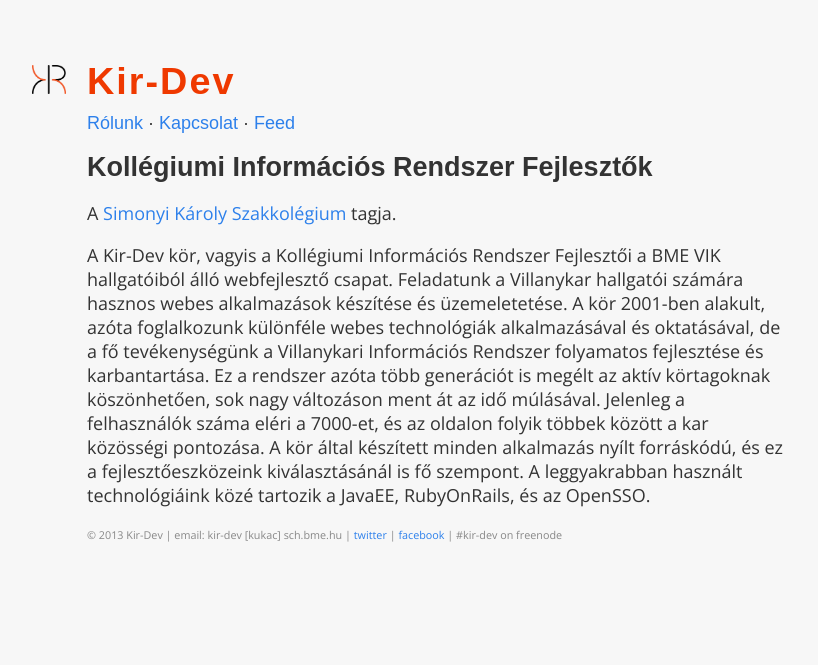
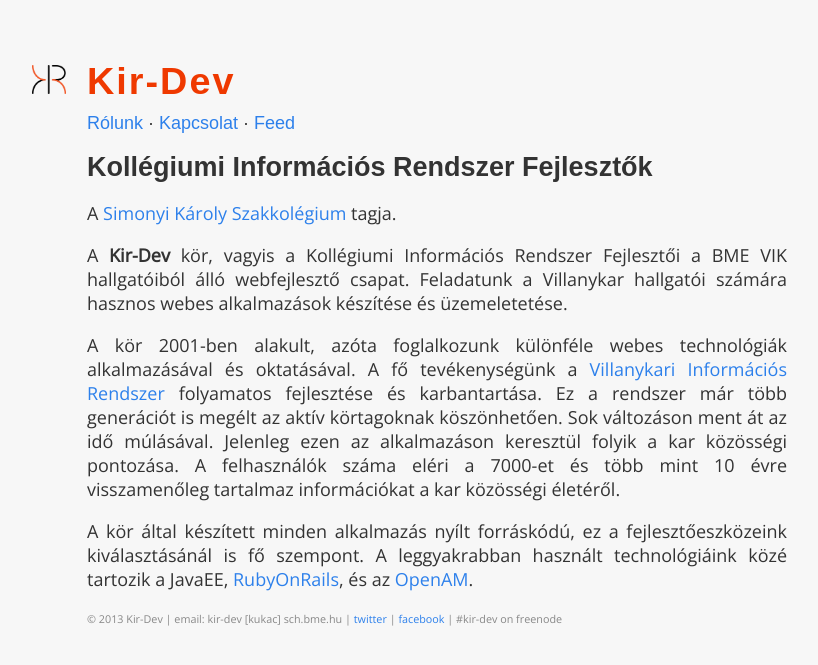
Before and after one commit to kir-dev/kir-dev.sch.bme.hu, a Jekyll site: the page built from about.html, in a window 1280 px wide. Shown: the top 665 px of the page, without its empty margins (203-1021 px from the left). Built offline with Jekyll 4.4.1, drawn with Linux system fonts in a browser that asks for light colours; some web fonts are replaced; Markdown is read by kramdown in place of the engine named in the settings.

Commit message:
about page format, set text-align to justify for paragraphs

```diff
--- a/about.html
+++ b/about.html
@@ -8,9 +8,21 @@ title: "Rólunk"
     <p>
         A <a href="http://simonyi.bme.hu/elerhetoseg">Simonyi Károly Szakkolégium</a> tagja.
     </p>
-
     <p>
-        A Kir-Dev kör, vagyis a Kollégiumi Információs Rendszer Fejlesztői a BME VIK hallgatóiból álló webfejlesztő csapat. Feladatunk a Villanykar hallgatói számára hasznos webes alkalmazások készítése és üzemeletetése. A kör 2001-ben alakult, azóta foglalkozunk különféle webes technológiák alkalmazásával és oktatásával, de a fő tevékenységünk a Villanykari Információs Rendszer folyamatos fejlesztése és karbantartása. Ez a rendszer azóta több generációt is megélt az aktív körtagoknak köszönhetően, sok nagy változáson ment át az idő múlásával. Jelenleg a felhasználók száma eléri a 7000-et, és az oldalon folyik többek között a kar közösségi pontozása.
-        A kör által készített minden alkalmazás nyílt forráskódú, és ez a fejlesztőeszközeink kiválasztásánál is fő szempont. A leggyakrabban használt technológiáink közé tartozik a JavaEE, RubyOnRails, és az OpenSSO.
+        A <b>Kir-Dev</b> kör, vagyis a Kollégiumi Információs Rendszer Fejlesztői
+        a BME VIK hallgatóiból álló webfejlesztő csapat. Feladatunk a Villanykar
+        hallgatói számára hasznos webes alkalmazások készítése és üzemeletetése.
+    </p>
+    <p>
+        A kör 2001-ben alakult, azóta foglalkozunk különféle webes technológiák alkalmazásával
+        és oktatásával. A fő tevékenységünk a <a href="https://idp.sch.bme.hu">Villanykari Információs Rendszer</a>
+        folyamatos fejlesztése és karbantartása. Ez a rendszer már több generációt is
+        megélt az aktív körtagoknak köszönhetően. Sok változáson ment át az idő
+        múlásával. Jelenleg ezen az alkalmazáson keresztül folyik a kar közösségi pontozása.
+        A felhasználók száma eléri a 7000-et és több mint 10 évre visszamenőleg tartalmaz információkat a kar közösségi életéről.</p>
+    <p>
+        A kör által készített minden alkalmazás nyílt forráskódú, ez a
+        fejlesztőeszközeink kiválasztásánál is fő szempont. A leggyakrabban használt
+        technológiáink közé tartozik a JavaEE, <a href="http://rubyonrails.org/">RubyOnRails</a>, és az <a href="http://forgerock.com/products/open-identity-stack/openam/">OpenAM</a>.
     </p>
 </div>
--- a/css/main.css
+++ b/css/main.css
@@ -10,6 +10,10 @@ body {
 h1 {
   font-size: 1.5em;
   font-family: 'PT mono', sans-serif;
+}
+
+p {
+  text-align: justify;
 }
 
 a {
```
